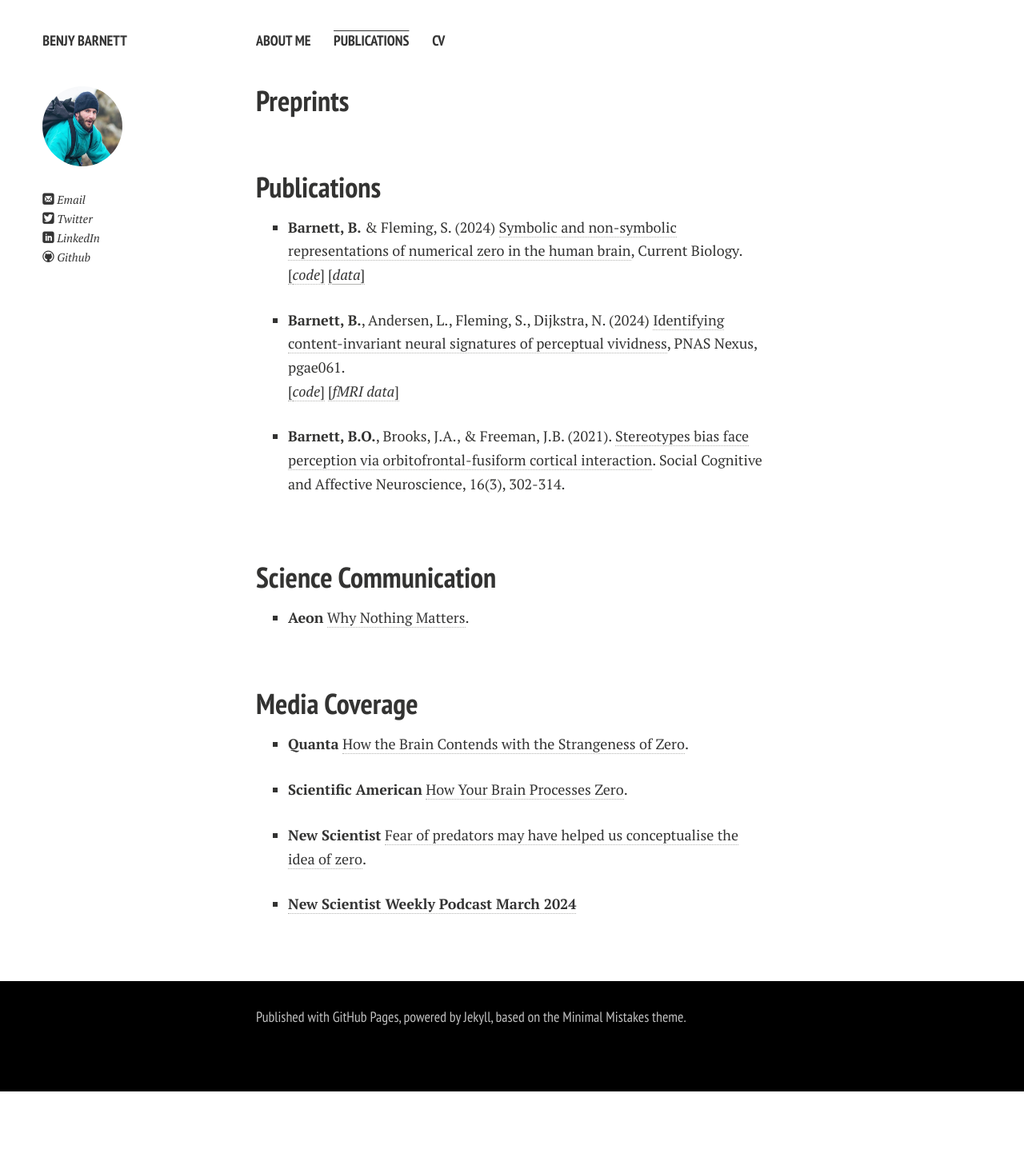
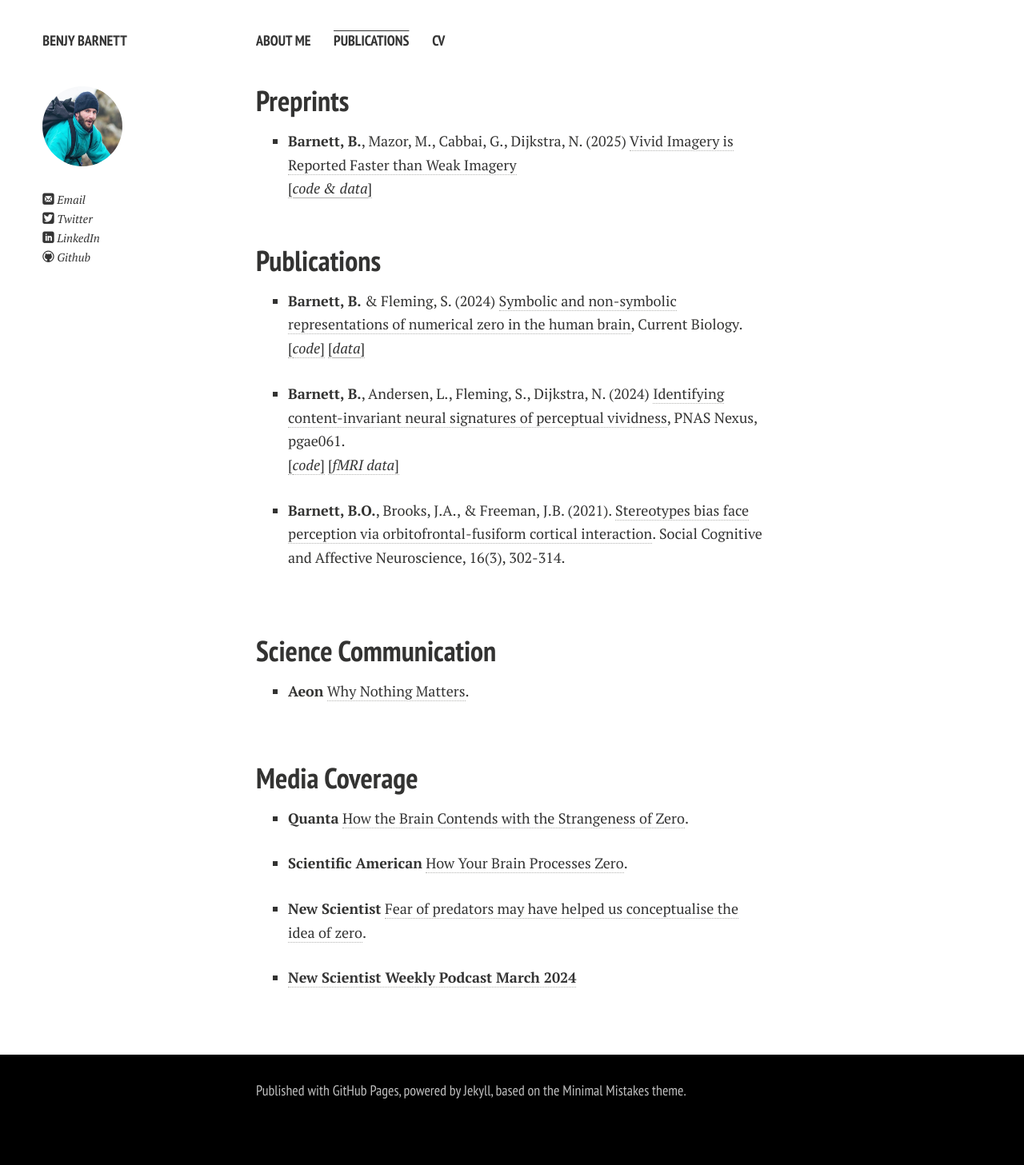
Before and after one commit to benjybarnett/benjybarnett.github.io, a Jekyll site: the page built from publications.md, in a window 1280 px wide. Shown: the whole page at 80% size. Built offline with Jekyll 4.4.1, drawn with Linux system fonts in a browser that asks for light colours; nearby versions of some CDN libraries; comment, search, counter and statistics services are not loaded; a style sheet for code colours, icons or effects is not loaded; before the commit the page ends 1365 px from its top, so only the background shows below that.

Commit message:
add preprint

```diff
--- a/publications.md
+++ b/publications.md
@@ -5,7 +5,8 @@ title: Publications
 ---
 
 ## Preprints
-
+- **Barnett, B.**, Mazor, M., Cabbai, G., Dijkstra, N. (2025) [Vivid Imagery is Reported Faster than Weak Imagery](https://osf.io/preprints/psyarxiv/2uy9h) <br>
+[[*code & data*]](https://osf.io/g7tjh/)
 
 
   <br>
```
Also changed, not shown: 1 other file.
